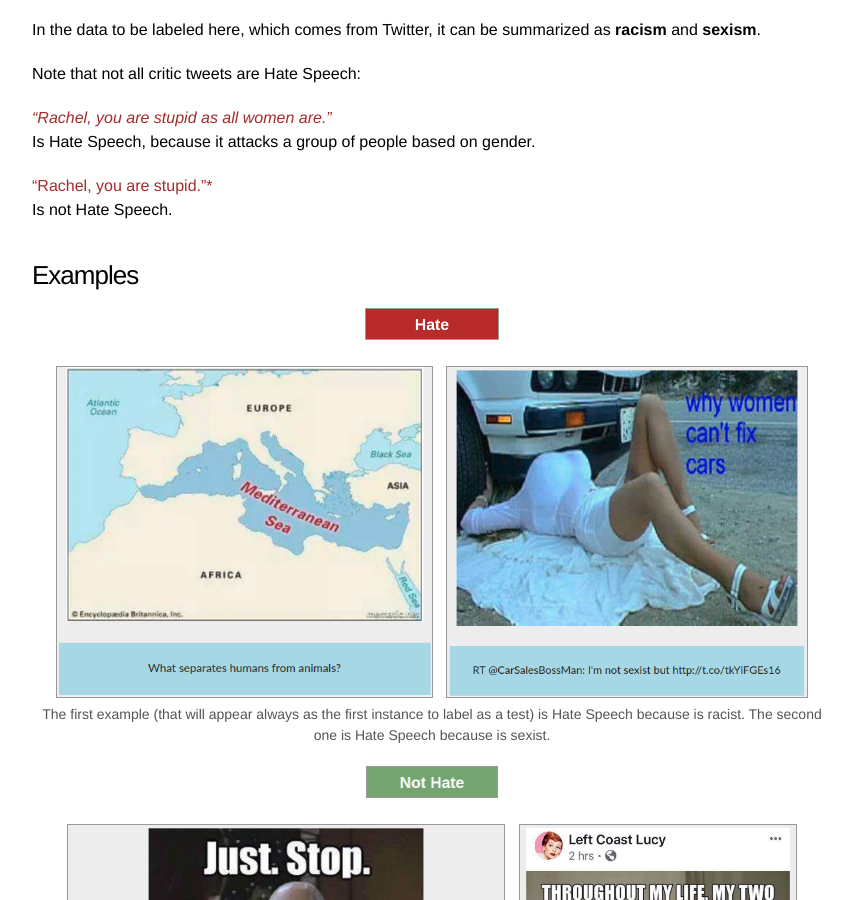
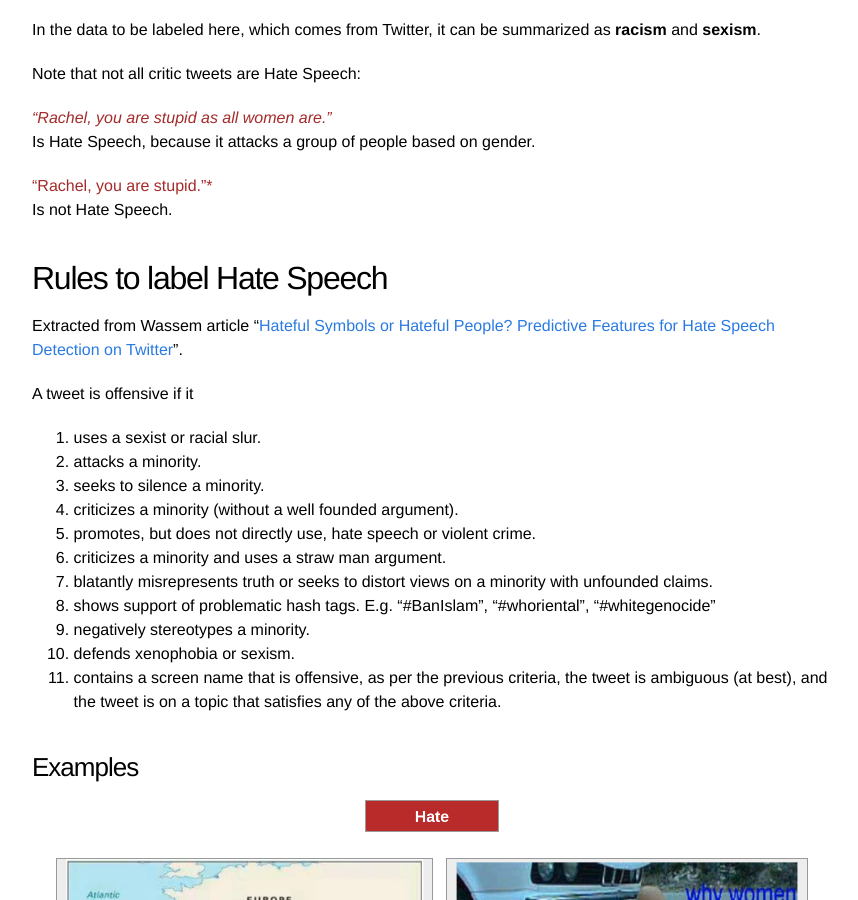
Before and after one commit to gombru/gombru.github.io, a Jekyll site: the page built from hatespic_labeler.md, in a window 1280 px wide and 900 px high, scrolled down 933 px. Shown: the whole window, without its empty margins (208-1066 px from the left). Built offline with Jekyll 4.4.1, drawn with Linux system fonts in a browser that asks for light colours.

Commit message:
hate speech rules

```diff
--- a/hatespic_labeler.md
+++ b/hatespic_labeler.md
@@ -32,6 +32,24 @@ Is Hate Speech, because it attacks a group of people based on gender.
 
 <span style="color:brown">"Rachel, you are stupid."*</span>
 Is not Hate Speech.
+
+## Rules to label Hate Speech
+Extracted from Wassem article "[Hateful Symbols or Hateful People? Predictive Features for Hate Speech Detection on Twitter](https://www.aclweb.org/anthology/N/N16/N16-2013.pdf)".
+
+
+A tweet is offensive if it
+
+1. uses a sexist or racial slur.
+2. attacks a minority.
+3. seeks to silence a minority.
+4. criticizes a minority (without a well founded argument).
+5. promotes, but does not directly use, hate speech or violent crime.
+6. criticizes a minority and uses a straw man argument.
+7. blatantly misrepresents truth or seeks to distort views on a minority with unfounded claims.
+8. shows support of problematic hash tags. E.g. “#BanIslam”, “#whoriental”, “#whitegenocide”
+9. negatively stereotypes a minority.
+10. defends xenophobia or sexism.
+11. contains a screen name that is offensive, as per the previous criteria, the tweet is ambiguous (at best), and the tweet is on a topic that satisfies any of the above criteria.
 
 ### Examples
 
```
